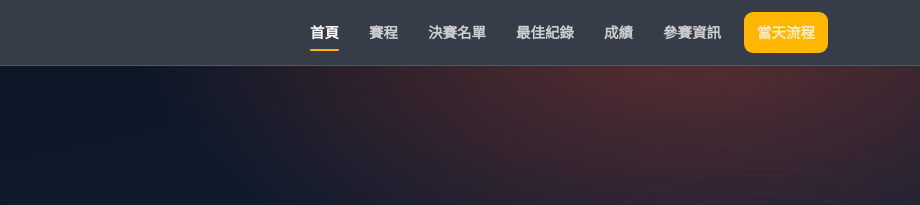
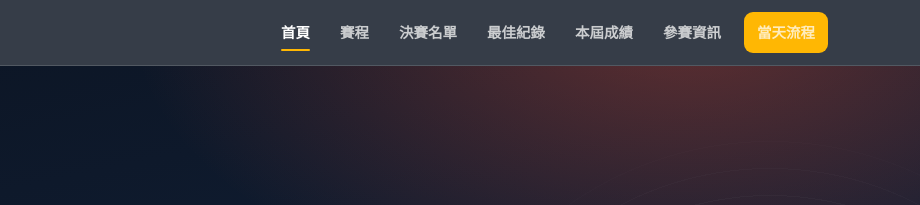
Before and after one commit to chues201-edu/115-sports-day, a plain HTML site: page index.html in a window 1280 px wide. Shown: the top 205 px of the page, 360-1280 px from the left. Drawn offline with Linux system fonts and the light colour scheme.

Commit message:
Update index.html

```diff
--- a/index.html
+++ b/index.html
@@ -33,7 +33,7 @@
       <a href="schedule.html">賽程</a>
       <a href="finalists.html">決賽名單</a>
       <a href="records.html">最佳紀錄</a>
-      <a href="results-115.html">成績</a>
+      <a href="results-115.html">本屆成績</a>
       <a href="info.html">參賽資訊</a>
       <a href="schedule.html#dayof" class="header-cta">當天流程</a>
     </nav>
```
